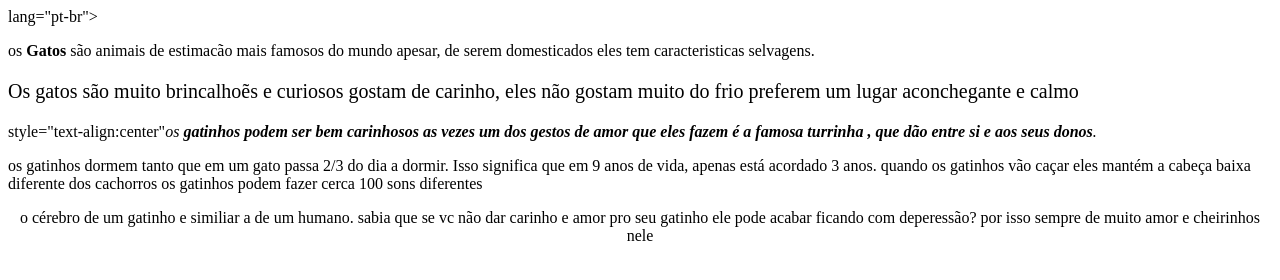
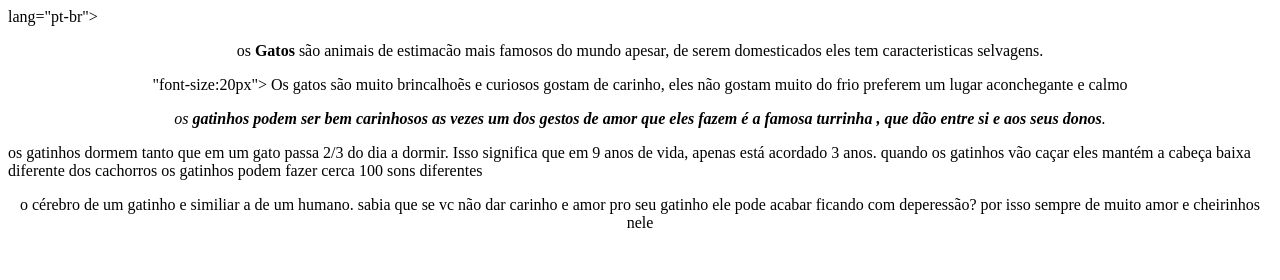
Before and after one commit to zezaoborracharia/site, a plain HTML site: page index.html in a window 1280 px wide. Drawn offline with Linux system fonts and the light colour scheme.

Commit message:
Update index.html

```diff
--- a/index.html
+++ b/index.html
@@ -4,19 +4,22 @@
   <meta charset="UTF-8">
   <title>Gatinhos</title>
   <style>
+    p{
+      text-align:center
+    }
   </style>
 </head>
 <body>
   <p>os <strong style="text-align:center">Gatos</strong> são animais de estimacão mais famosos do mundo apesar, de serem domesticados eles tem caracteristicas selvagens.</p>
 
-  <p style="font-size:20px;text align:center"><eles sao ageis,dotados e cada um tem uma personalidade diferente que as caracteriza.</p>
+  <p>"font-size:20px"><eles sao ageis,dotados e cada um tem uma personalidade diferente que as caracteriza.</p>
    Os gatos são muito brincalhoẽs e curiosos gostam de carinho, eles não gostam muito do frio preferem um lugar aconchegante e calmo
 
-   <p>style="text-align:center"<em>os <strong>gatinhos podem ser bem carinhosos as vezes um dos gestos de amor que eles fazem é a famosa turrinha , que dão entre si e aos seus donos</strong>.</em></p>
+   <p><em>os <strong>gatinhos podem ser bem carinhosos as vezes um dos gestos de amor que eles fazem é a famosa turrinha , que dão entre si e aos seus donos</strong>.</em></p>
    os gatinhos dormem tanto que em um gato passa 2/3 do dia a dormir. Isso significa que em 9 anos de vida, apenas está acordado 3 anos.
 
    quando os gatinhos vão caçar eles mantém a cabeça baixa diferente dos cachorros
    os gatinhos podem fazer cerca 100 sons diferentes
-  <p style="text-align:center">o cérebro de um gatinho e similiar a de um humano.
+  <p>o cérebro de um gatinho e similiar a de um humano.
    sabia que se vc não dar carinho e amor pro seu gatinho ele pode acabar ficando com deperessão? por isso sempre de muito amor e cheirinhos nele
  </html>
```
